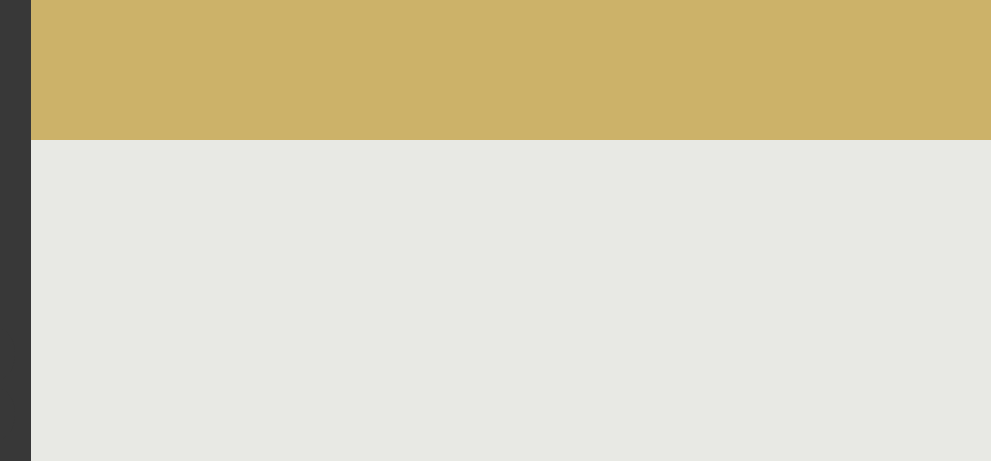
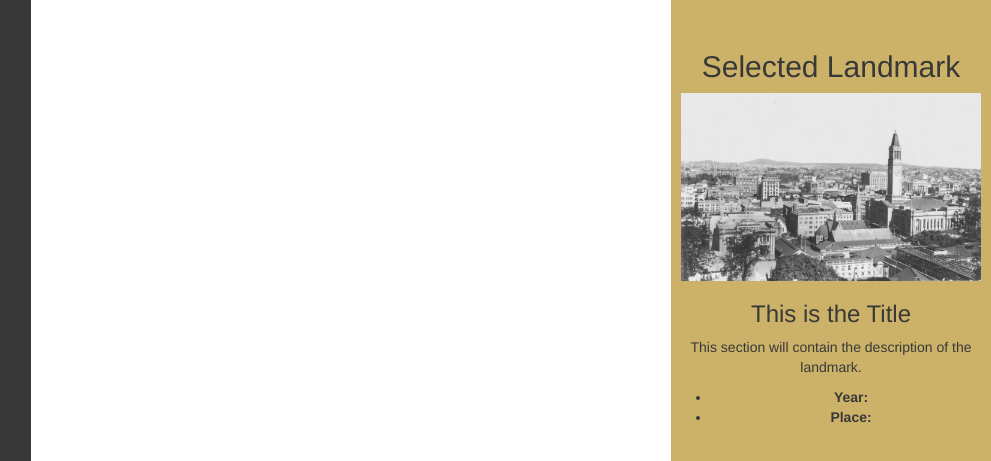
Before and after one commit to patrikodqvist/BrisbaneTimeExplorers, a plain HTML site: page frontend/googlemap.html in a window 1280 px wide. Shown: the top 461 px of the page, 289-1280 px from the left. Drawn offline with nearby package versions, Linux system fonts and the light colour scheme.

Commit message:
Google Maps page updated

```diff
--- a/frontend/googlemap.html
+++ b/frontend/googlemap.html
@@ -40,8 +40,34 @@
                     </div>
                 </div>
 
-                <div class="col-md-9" style="background-color: #Ccb269; height: 100%; float:right; padding: 70px 15px;">
+                <div class="col-md-3" style="background-color: #Ccb269; height: 860px; float:right; padding: 30px 15px;">
+                    <div class="row">
+                        <h2>Selected Landmark</h2>
+                    </div>
+                    <div class="row">
+                        <!-- The image URL here should change based on the landmark that is clicked-->
+                        <img src="images/old_brisbane.jpg" style="max-height:400px ;max-width:300px;"/>
+                    </div>
+                    <div class="row">
+                        <!-- The titleL here should change based on the landmark that is clicked-->
+                        <h3>This is the Title</h3>
 
+                    </div>
+                    <div class="row">
+                        <!-- The description here should change based on the landmark that is clicked-->
+                        <p>This section will contain the description of the landmark.</p>
+                    </div>
+                    <div class="row">
+                        <ul>
+                            <!-- The bullet points here should change based on the landmark that is clicked. These are only suggestions, we could add others or delete some.-->
+                            <li><strong>Year: </strong></li>
+                            <li><strong>Place: </strong></li>
+                        </ul>
+                    </div>
+                </div>
+
+                <div class="col-md-6" style="background-color: #FFFFFF; height: 860px; float:right; padding: 70px 15px;">
+                    <!-- The Google Map API should be fitted into this section -->
                 </div>
 
             </div>
```
